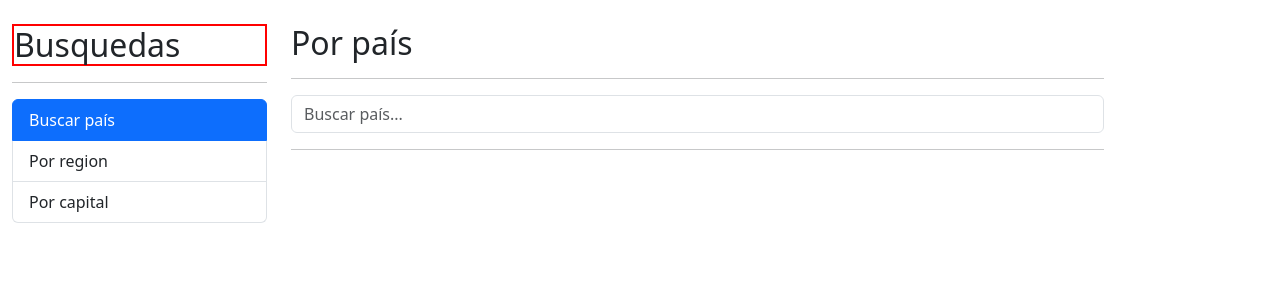
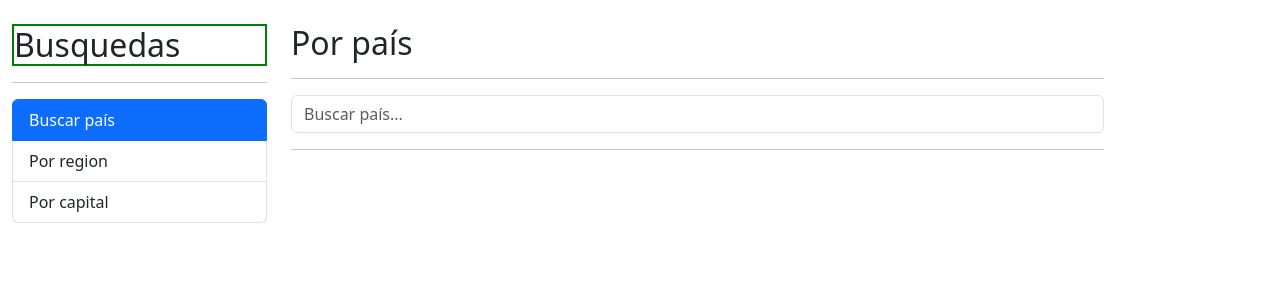
Before and after one commit to Sebastian-RP/03-paisesApp, an Angular app: page / in a window 1280 px wide. Shown: the top 300 px of the page. Built offline with nearby package versions, Linux system fonts and the light colour scheme.

Commit message:
add changes green color

```diff
--- a/src/app/shared/sidebar/sidebar.component.scss
+++ b/src/app/shared/sidebar/sidebar.component.scss
@@ -1,5 +1,5 @@
 .busqueda {
-    border: 2px solid red;
+    border: 2px solid green;
 }
 
 li {
```
